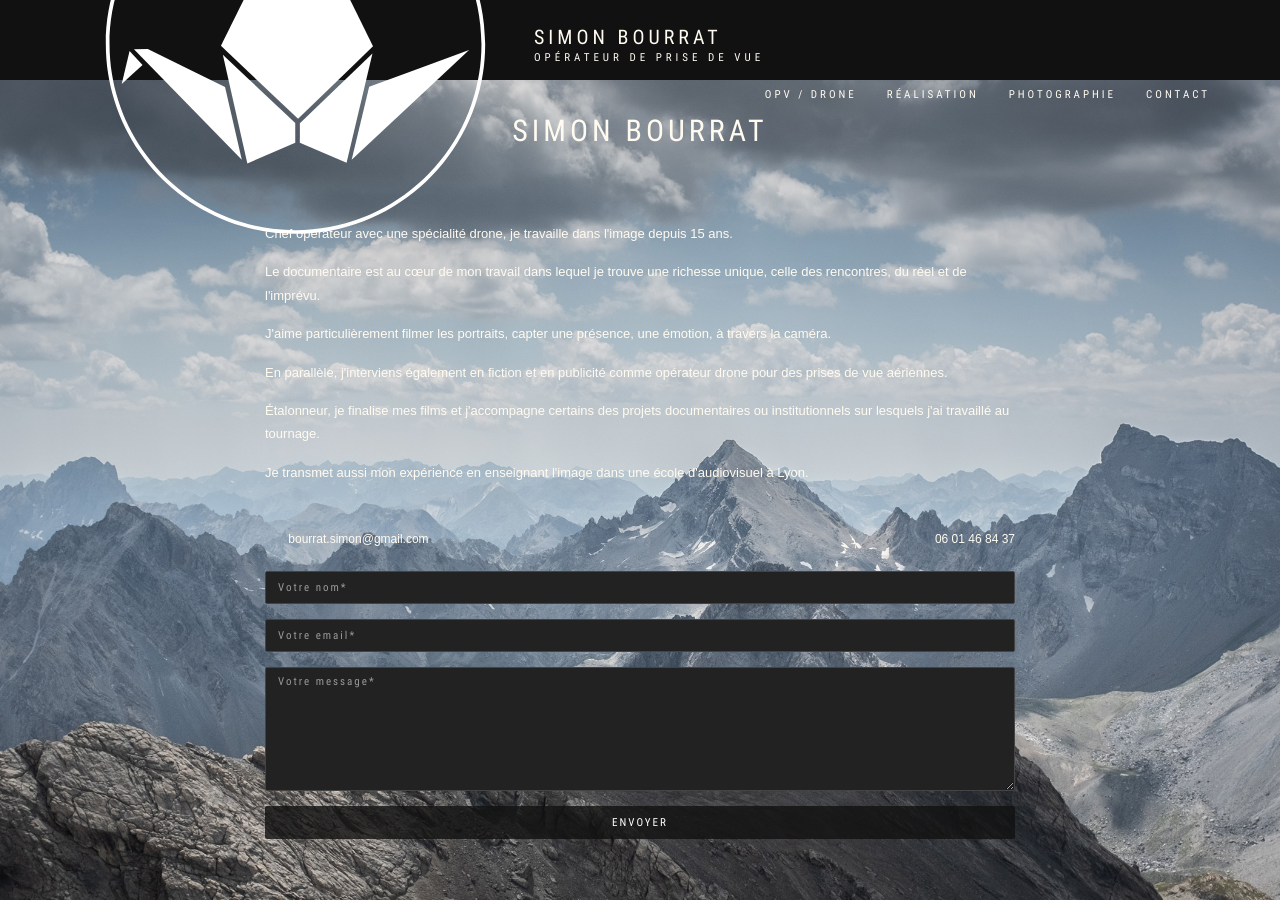
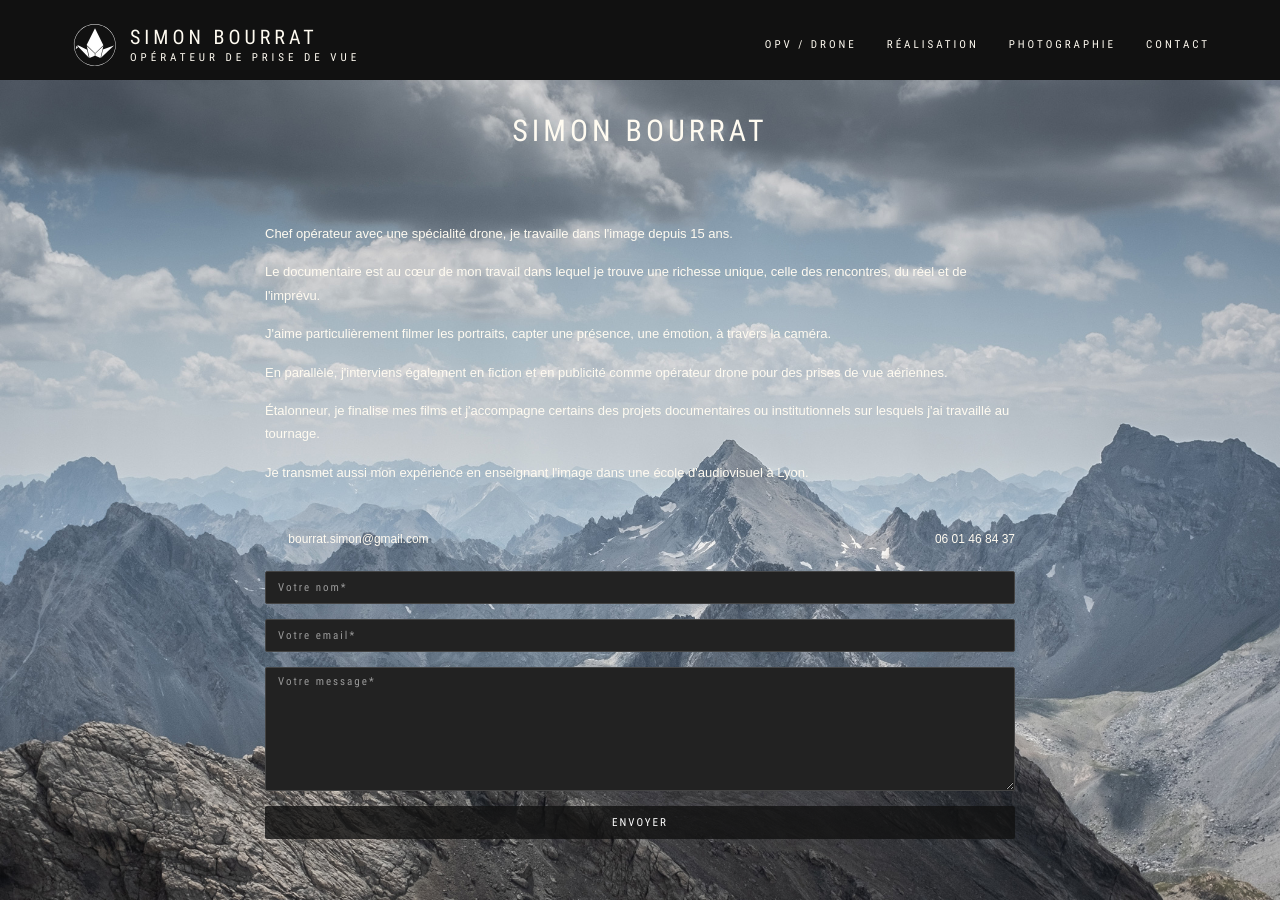
Before and after one commit to simonbourrat/site, a Jekyll site: the page built from contact.html, in a window 1280 px wide and 900 px high. Built offline with Jekyll 4.4.1, drawn with Linux system fonts in a browser that asks for light colours; some web fonts are replaced.

Commit message:
fix: contraindre la taille du logo dans la navbar (50px)

```diff
--- a/_sass/_navbar.scss
+++ b/_sass/_navbar.scss
@@ -42,6 +42,13 @@
 	color: $text-color;
 	display: flex;
 	align-items: center;
+
+	img {
+		width: 50px;
+		height: 50px;
+		max-width: 50px;
+		display: block;
+	}
 
 	h1 {
 		line-height: 1;
```
